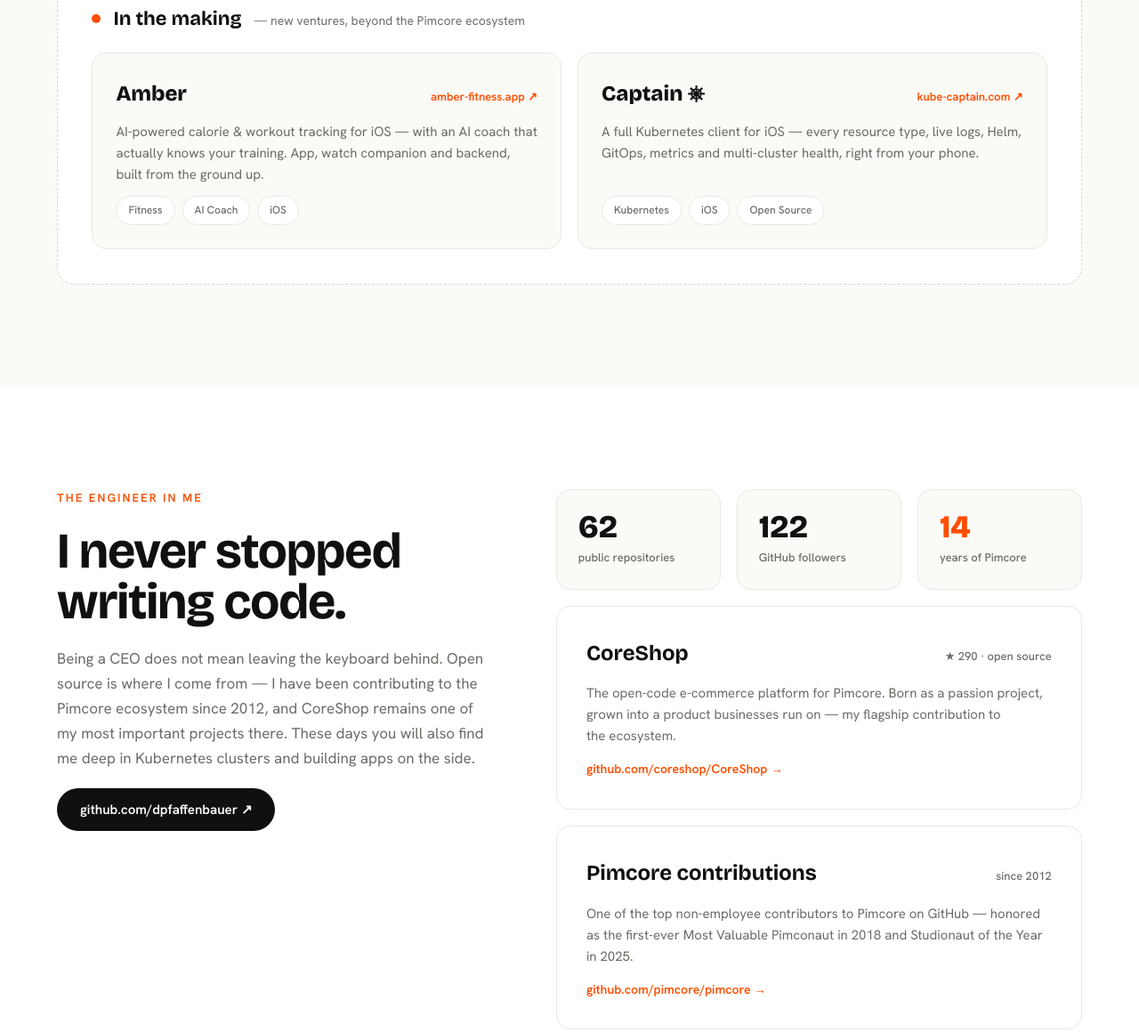
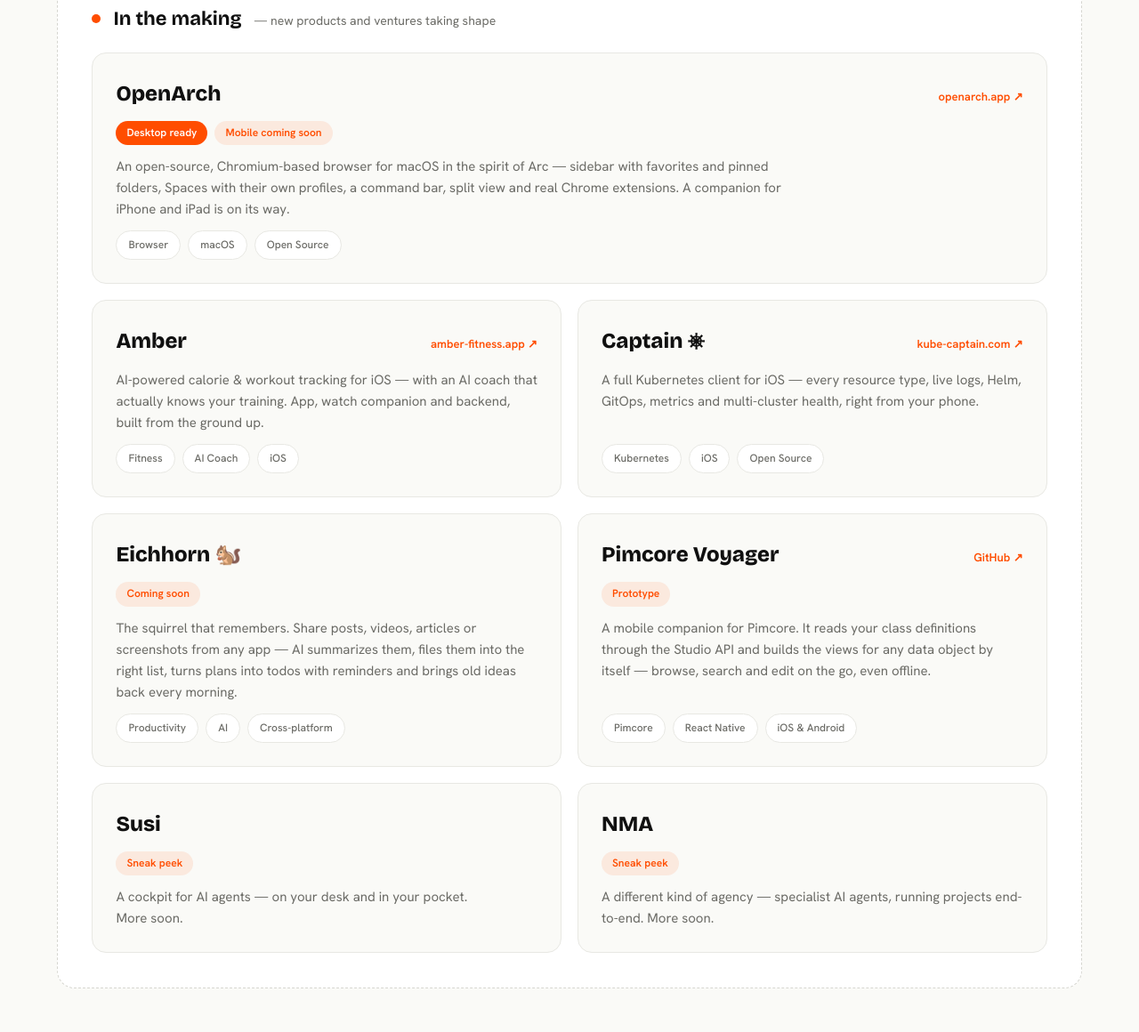
Before and after one commit to dpfaffenbauer/dpfaffenbauer, a plain HTML site: page index.html in a window 1280 px wide. Shown: the part 2097-3257 px from the top of the page at 89% size. Drawn offline with nearby package versions, Linux system fonts and the light colour scheme; no server answers.

Commit message:
Add five new projects to "In the making"
OpenArch, Eichhorn, Pimcore Voyager, Susi and NMA were missing from the site.
Each card now states how far along the project is, because they range from a
released desktop app to a teaser.

OpenArch spans the full width: it is the only new project with a published
release, and seven cards would otherwise leave a gap in the two-column grid.
Cards without a link no longer lift on hover, so they do not look clickable.

The subtitle no longer says "beyond the Pimcore ecosystem", which Pimcore
Voyager would contradict. Susi and NMA stay short and unlinked since their
repositories are private.

Refs #4

```diff
--- a/assets/styles.css
+++ b/assets/styles.css
@@ -312,6 +312,10 @@
 .venture__name { font-family: var(--display); font-weight: 800; font-size: 24px; }
 .venture__link { font-size: 13px; font-weight: 600; color: var(--accent); white-space: nowrap; }
 .venture__text { font-size: 15px; line-height: 1.6; color: var(--muted); text-wrap: pretty; flex-grow: 1; }
+.venture__status { display: flex; flex-wrap: wrap; gap: 8px; }
+.venture--wide { grid-column: 1 / -1; }
+.venture--wide .venture__text { max-width: 760px; }
+.venture--static:hover { transform: none; border-color: var(--border); box-shadow: none; }
 
 /* ───────── engineer ───────── */
 .engineer { padding: clamp(72px, 9vw, 130px) var(--pad); background: #fff; }
@@ -367,6 +371,7 @@
   color: var(--accent);
   white-space: nowrap;
 }
+.badge-pill--solid { background: var(--accent); color: #fff; }
 
 .k8s {
   display: flex;
--- a/index.html
+++ b/index.html
@@ -154,9 +154,25 @@
           <div class="making__head">
             <span class="making__dot"></span>
             <h3 class="making__title">In the making</h3>
-            <span class="making__sub">— new ventures, beyond the Pimcore ecosystem</span>
+            <span class="making__sub">— new products and ventures taking shape</span>
           </div>
           <div class="making__grid">
+            <a class="venture venture--wide" href="https://openarch.app" target="_blank" rel="noopener">
+              <div class="venture__top">
+                <span class="venture__name">OpenArch</span>
+                <span class="venture__link">openarch.app ↗</span>
+              </div>
+              <div class="venture__status">
+                <span class="badge-pill badge-pill--solid">Desktop ready</span>
+                <span class="badge-pill">Mobile coming soon</span>
+              </div>
+              <p class="venture__text">An open-source, Chromium-based browser for macOS in the spirit of Arc — sidebar with favorites and pinned folders, Spaces with their own profiles, a command bar, split view and real Chrome extensions. A companion for iPhone and iPad is on its way.</p>
+              <div class="tags">
+                <span class="tag tag--on-surface">Browser</span>
+                <span class="tag tag--on-surface">macOS</span>
+                <span class="tag tag--on-surface">Open Source</span>
+              </div>
+            </a>
             <a class="venture" href="https://amber-fitness.app" target="_blank" rel="noopener">
               <div class="venture__top">
                 <span class="venture__name">Amber</span>
@@ -181,6 +197,53 @@
                 <span class="tag tag--on-surface">Open Source</span>
               </div>
             </a>
+            <div class="venture venture--static">
+              <div class="venture__top">
+                <span class="venture__name">Eichhorn 🐿️</span>
+              </div>
+              <div class="venture__status">
+                <span class="badge-pill">Coming soon</span>
+              </div>
+              <p class="venture__text">The squirrel that remembers. Share posts, videos, articles or screenshots from any app — AI summarizes them, files them into the right list, turns plans into todos with reminders and brings old ideas back every morning.</p>
+              <div class="tags">
+                <span class="tag tag--on-surface">Productivity</span>
+                <span class="tag tag--on-surface">AI</span>
+                <span class="tag tag--on-surface">Cross-platform</span>
+              </div>
+            </div>
+            <a class="venture" href="https://github.com/dpfaffenbauer/PimcoreVoyager" target="_blank" rel="noopener">
+              <div class="venture__top">
+                <span class="venture__name">Pimcore Voyager</span>
+                <span class="venture__link">GitHub ↗</span>
+              </div>
+              <div class="venture__status">
+                <span class="badge-pill">Prototype</span>
+              </div>
+              <p class="venture__text">A mobile companion for Pimcore. It reads your class definitions through the Studio API and builds the views for any data object by itself — browse, search and edit on the go, even offline.</p>
+              <div class="tags">
+                <span class="tag tag--on-surface">Pimcore</span>
+                <span class="tag tag--on-surface">React Native</span>
+                <span class="tag tag--on-surface">iOS &amp; Android</span>
+              </div>
+            </a>
+            <div class="venture venture--static">
+              <div class="venture__top">
+                <span class="venture__name">Susi</span>
+              </div>
+              <div class="venture__status">
+                <span class="badge-pill">Sneak peek</span>
+              </div>
+              <p class="venture__text">A cockpit for AI agents — on your desk and in your pocket. More soon.</p>
+            </div>
+            <div class="venture venture--static">
+              <div class="venture__top">
+                <span class="venture__name">NMA</span>
+              </div>
+              <div class="venture__status">
+                <span class="badge-pill">Sneak peek</span>
+              </div>
+              <p class="venture__text">A different kind of agency — specialist AI agents, running projects end-to-end. More soon.</p>
+            </div>
           </div>
         </div>
       </div>
```
